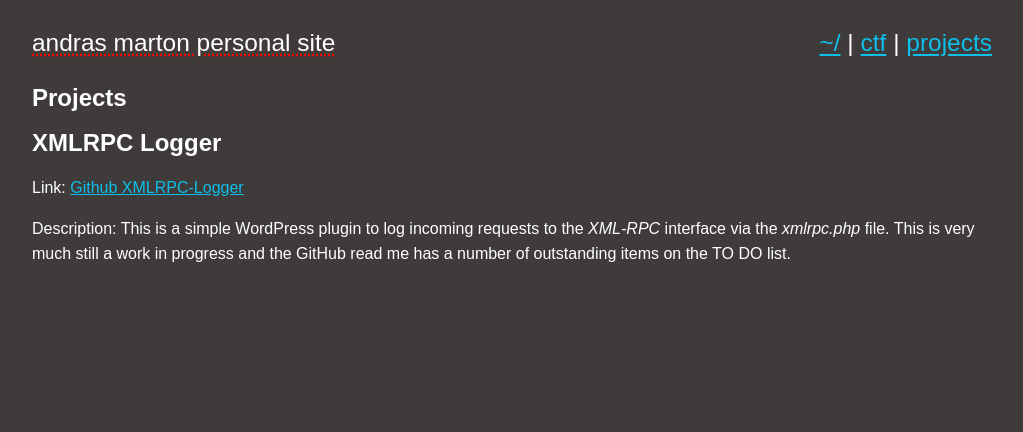
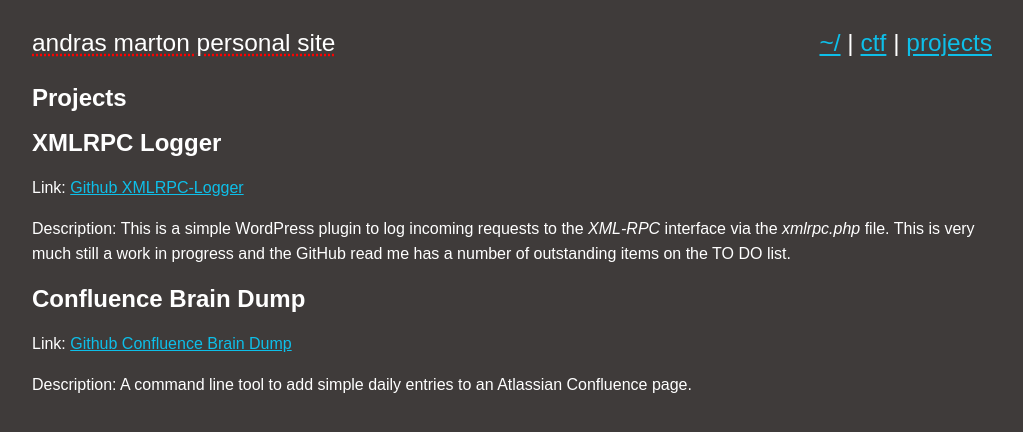
Before and after one commit to am401/amdotcom, a Jekyll site: the page built from projects/index.md, in a window 1280 px wide. Shown: the top 432 px of the page, without its empty margins (128-1151 px from the left). Built offline with Jekyll 4.4.1, drawn with Linux system fonts in a browser that asks for light colours.

Commit message:
Adding confluence brain dump project to the projects page

```diff
--- a/projects/index.md
+++ b/projects/index.md
@@ -7,3 +7,8 @@ title: Projects
 Link: [Github XMLRPC-Logger](https://github.com/am401/xmlrpc-logger)
 
 Description: This is a simple WordPress plugin to log incoming requests to the *XML-RPC* interface via the *xmlrpc.php* file. This is very much still a work in progress and the GitHub read me has a number of outstanding items on the TO DO list.
+
+## Confluence Brain Dump
+Link: [Github Confluence Brain Dump](https://github.com/am401/confluence-brain-dump)
+
+Description: A command line tool to add simple daily entries to an Atlassian Confluence page.
```
